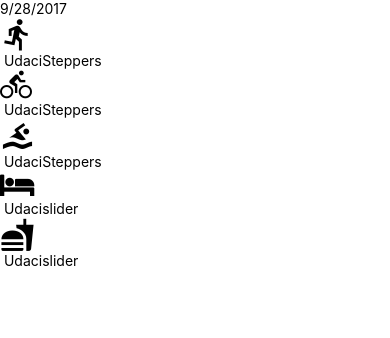
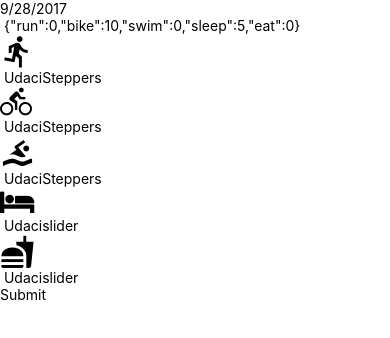
Before and after one commit to shablcuShaluRai/Udacifitness, a React Native app: screen / in a window 390 px wide. Shown: the top 338 px of the page. Built offline with nearby package versions, Linux system fonts and the light colour scheme.

Commit message:
changes fro addEntry Submit button

```diff
--- a/components/AddEntry.js
+++ b/components/AddEntry.js
@@ -1,16 +1,28 @@
 import React, {Component} from 'react';
-import {View} from 'react-native';
-import {getMetricMetaInfo} from '../utils/helpers'
+import { View, TouchableOpacity, Text } from 'react-native';
+import {getMetricMetaInfo, timeToString} from '../utils/helpers'
 import UdaciSlider from './UdaciSlider'
 import UdaciSteppers from './UdaciSteppers'
 import DateHeader from './DateHeader'
 
+
+function SubmitBtn({onPress}){
+  return(
+    <TouchableOpacity
+    onPress={onPress}>
+      <Text>
+      Submit
+       </Text>
+    </TouchableOpacity>
+  )
+}
+
 export default class AddEntry extends Component{
   state = {
   run: 0,
-  bike: 0,
+  bike: 10,
   swim: 0,
-  sleep: 0,
+  sleep:5,
   eat: 0,
 }
 increment = (metric) => {
@@ -40,11 +52,27 @@
     [metric]: value
   }))
 }
+
+submit = () => {
+  const key= timeToString()
+  const entry=this.state
+
+  this.setState(() => ({
+    run:0,
+    bike:0,
+    swim:0,
+    sleep:0,
+    eat:0
+  }))
+}
+
+
   render(){
     const metaInfo = getMetricMetaInfo()
     return(
       <View>
       <DateHeader  date = { (new Date()).toLocaleDateString()} />
+      <Text> {JSON.stringify(this.state)}</Text>
       {Object.keys(metaInfo).map((key) => {
             const { getIcon, type, ...rest } = metaInfo[key]
             const value = this.state[key]
@@ -67,7 +95,7 @@
               </View>
             )
           })}
-
+ <SubmitBtn onPress={this.submit} />
       </View>
     )
   }
```
